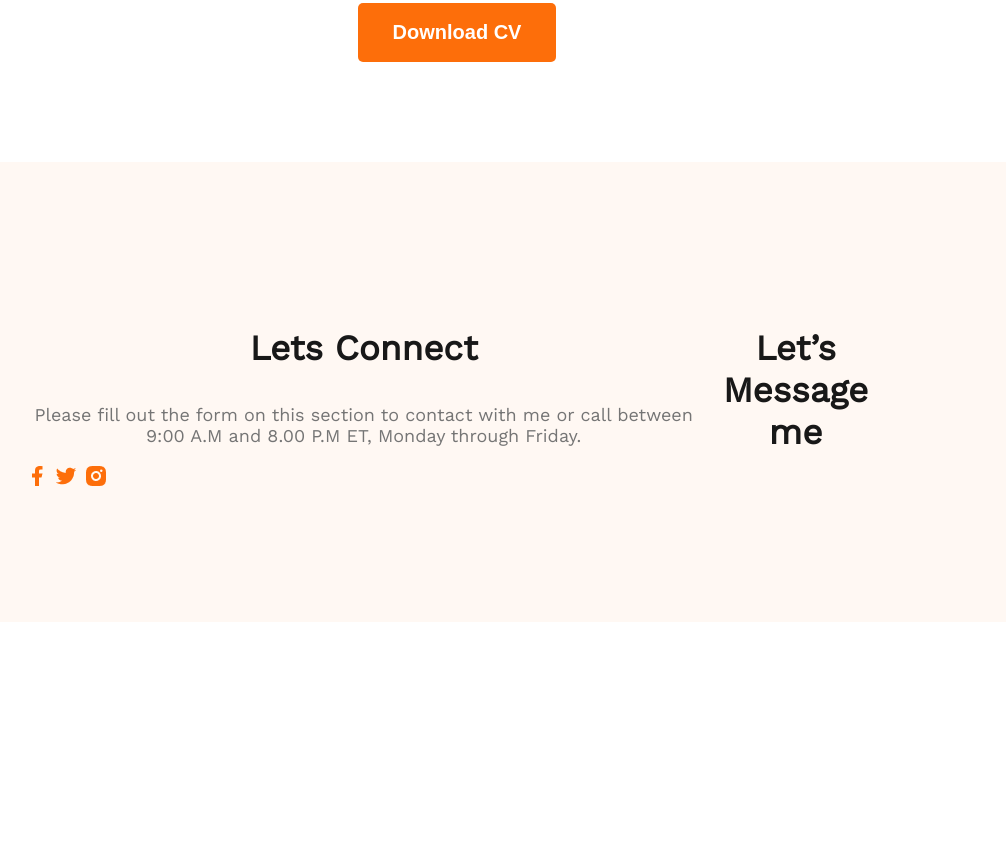
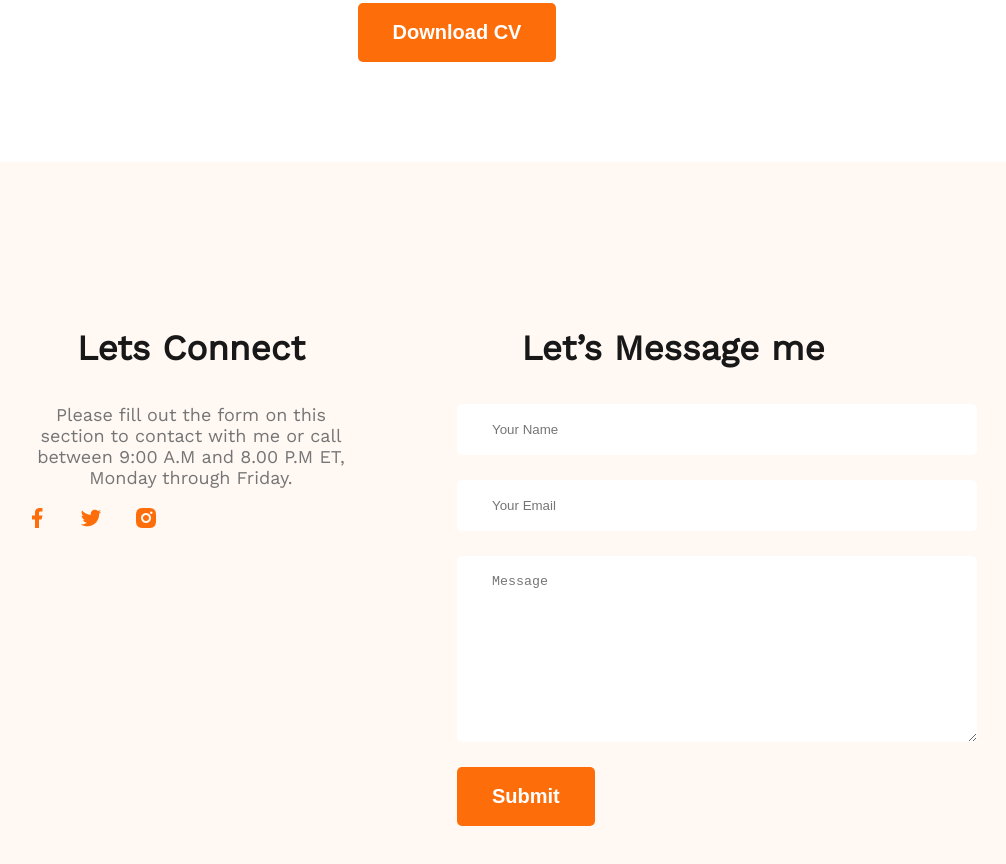
Before and after one commit to refathosen/webdeveloper-portfolio, a plain HTML site: page index.html in a window 1280 px wide. Shown: the part 3034-3898 px from the top of the page, without its empty margins (183-1189 px from the left). Before the commit the page ends 3664 px from the top, so only its background shows below. Drawn offline with nearby package versions, Linux system fonts and the light colour scheme.

Commit message:
finished the footer section

```diff
--- a/index.html
+++ b/index.html
@@ -218,6 +218,12 @@
       </div>
       <div class="footer-column">
         <h3 class="section-title">Let’s Message me</h3>
+        <form class="contact" action="">
+          <input type="text" placeholder="Your Name">
+          <input type="email" name="" id="" placeholder="Your Email">
+          <textarea name="" id="" cols="30" rows="10" placeholder="Message"></textarea>
+          <input class="btn-primary" type="submit" value="Submit">
+        </form>
       </div>
     </footer>
   </body>
--- a/styles/portfolio.css
+++ b/styles/portfolio.css
@@ -172,19 +172,41 @@ main section {
   margin-bottom: 20px;
   margin-top: 0px;
 }
-.resume-container hr{
-    margin: 30px 0px;
+.resume-container hr {
+  margin: 30px 0px;
 }
-.download-cv{
+.download-cv {
   text-align: center;
   margin-top: 50px;
 }
 
 /* footer styles */
 
-footer{
+footer {
   display: flex;
-  background-color: #FFF8F3;
+  background-color: #fff8f3;
   padding: 130px 200px;
   margin-top: 100px;
+  gap: 100px;
 }
+
+.footer-column {
+  width: 50%;
+}
+
+.social-links a{
+  margin-right: 25px;
+
+}
+
+.contact input[type="text"],.contact input[type="email"],
+textarea {
+  display: block;
+  margin-bottom: 25px;
+  padding: 18px 35px;
+  color: #757575;
+  border-radius: 5px;
+  background: #fff;
+  border: 0;
+  width: 450px;
+}
```
